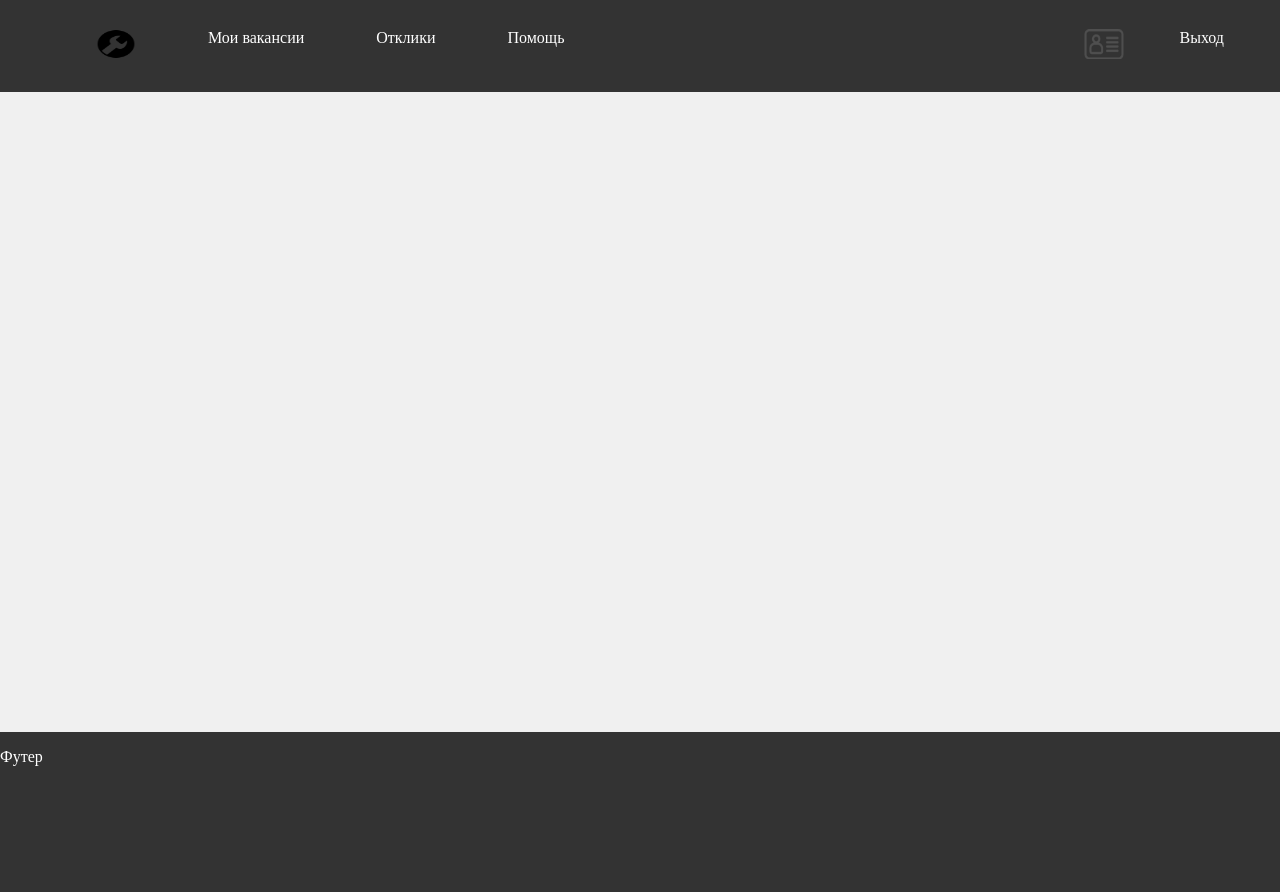
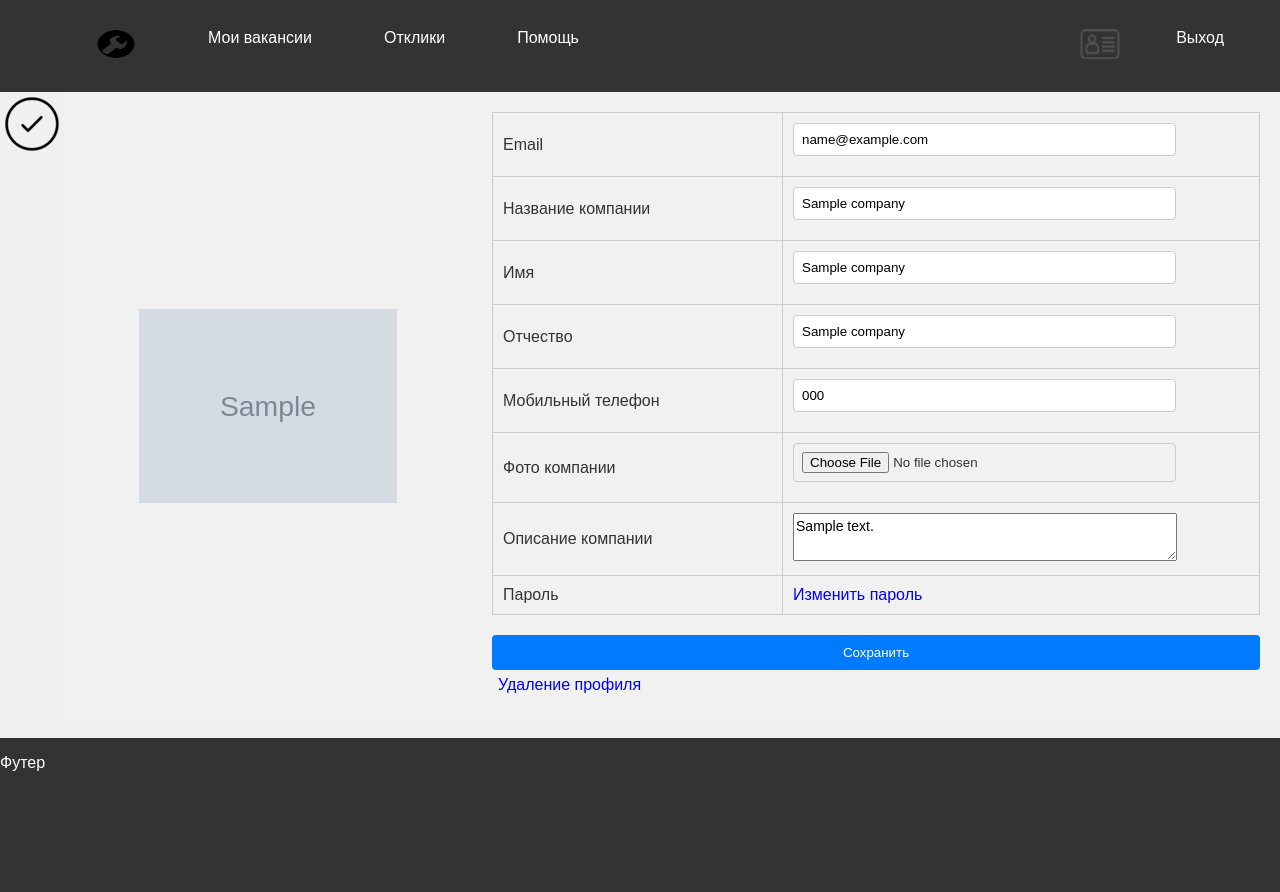
Before and after one commit to smile-rus1/my_diplom, a Django app: template job_search_help_site/search_site/templates/home_page_company.html in a window 1280 px wide. Run offline with Django 4.2, Linux system fonts and the light colour scheme; the template is opened without the code that fills it: values that come from a table or form of the project are taken from there, others are empty; a user stored in the database is signed in; tables that the repository leaves empty hold one stand-in row (values such as "Sample post"); grey boxes marked "Sample" are stand-in pictures.

Commit message:
Написал верстку.

```diff
--- a/job_search_help_site/search_site/templates/home_page_company.html
+++ b/job_search_help_site/search_site/templates/home_page_company.html
@@ -1,6 +1,94 @@
 {% extends 'employer.html' %}
 
+{% load static %}
+{% block title %}Страница компании{% endblock %}
+
+{% block css %}
+<link type="text/css" href="{% static 'search_site/styles/main_applicant.css' %}" rel="stylesheet"/>
+<link type="text/css" href="{% static 'search_site/styles/applicant_home.css' %}" rel="stylesheet"/>
+<link type="text/css" href="{% static 'search_site/styles/messages.css' %}" rel="stylesheet"/>
+{% endblock %}
 
 {% block content %}
+<div class="container">
+    {% if company.is_confirmed %}
+    <span><img src="{% static 'photo/confirmed.png' %}" title="Эта компания потверждена"></span>
+    {% else %}
+    <span><img src="{% static 'photo/reject.png' %}" title="Эта компания еще не потверждена"></span>
+    {%endif%}
+
+    <div class="right-container" style="background-color: #f1f1f1;">
+    {% if company.image_company %}
+        <img src="{{ company.image_company.url }}" alt="" width="70%">
+    {% else %}
+        <img src="{% static 'photo/user_no_photo.png' %}" alt="">
+    {% endif %}
+      </div>
+    <div class="left-container">
+      <form method="post" enctype="multipart/form-data">
+        {% csrf_token %}
+          {% if error_message %}
+        <div class="error-message">
+            <p>{{ error_message }}</p>
+        </div>
+        {% endif %}
+        <table>
+          <tr>
+            <td>Email</td>
+            <td><input type="email" name="email" value="{{ company.user.email }}" required></td>
+          </tr>
+          <tr>
+                <td>Название компании</td>
+                <td><input type="text" name="title_company" value="{{company.title_company}}" required></td>
+          </tr>
+          <tr>
+                <td>Имя</td>
+                <td><input type="text" name="name_user" placeholder="{% if not company.name_user %}Не задано{%endif%}"
+                           value="{{ company.name_user }}"></td>
+          </tr>
+            <tr>
+                <td>Отчество</td>
+                <td><input type="text" name="second_name_user" placeholder="{% if not company.second_name_user %}Не задано{%endif%}"
+                           value="{{company.second_name_user}}"></td>
+            </tr>
+          <tr>
+            <td>Мобильный телефон</td>
+            <td><input type="text" name="phone_company" placeholder="{% if not company.phone_company %}Не задано{%endif%}"
+                       value="{{company.phone_company}}"></td>
+          </tr>
+          <tr>
+            <td>Фото компании</td>
+            <td><input type="file" name="image_company"></td>
+          </tr>
+            <tr>
+            <td>Описание компании</td>
+            <td>
+                <textarea style="resize: vertical; font-family: Arial, sans-serif; font-size: 14px;
+                line-height: 1.5; width: 83%;" name="description_company">{{company.description_company}}</textarea>
+            </td>
+          </tr>
+           <tr>
+            <td>Пароль</td>
+            <td><a href="{% url 'change_password_employer' %}" class="link-password">Изменить пароль</a></td>
+          </tr>
+        </table>
+        <button type="submit">Сохранить</button>
+      </form>
+      <div class="delete-me">
+        <a href="#" class="link-delete-me">Удаление профиля</a>
+      </div>
+    </div>
+
+</div>
+
 
 {% endblock %}
+
+{% block js %}
+<script>
+    {% if alert %}
+    alert("Профиль изменен")
+    window.location = "{% url 'employer' %}home_page"
+    {% endif %}
+</script>
+{% endblock %}
```
